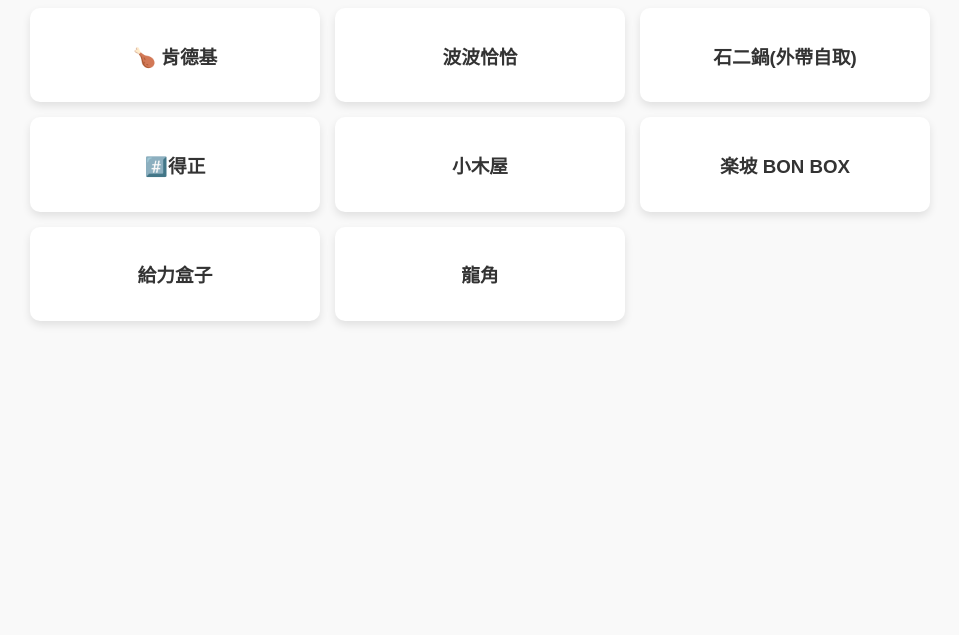
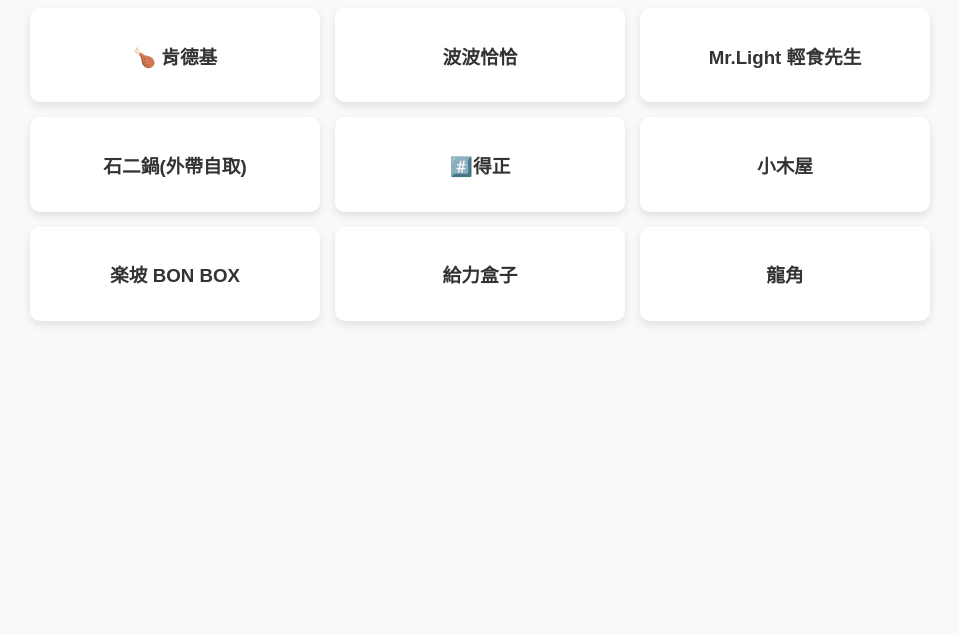
Before and after one commit to hcaJL/order-test, a plain HTML site: page index.html in a window 1280 px wide. Shown: the part 165-800 px from the top of the page, without its empty margins (160-1119 px from the left). Drawn offline with Linux system fonts and the light colour scheme.

Commit message:
加光先生

```diff
--- a/index.html
+++ b/index.html
@@ -93,7 +93,7 @@
         const restaurants = [
             { "id": 1, "name": "🍗 肯德基", "url": "https://www.kfcclub.com.tw/" },
             { "id": 2, "name": "波波恰恰", "url": "https://imenu.com.tw/BoBoChaCha/BBCC/menu" },
-
+            { "id": 3, "name": "Mr.Light 輕食先生", "url": "https://imenu.com.tw/MrLight/MrLightChingShih/menu" },
             { "id": 4, "name": "石二鍋(外帶自取)", "url": "https://www.12hotpot.com.tw/takeout.php" },
             { "id": 5, "name": "#️⃣得正", "url": "https://dejeng-lm.nidin.shop/" },
             { "id": 6, "name": "小木屋", "url": "https://shinemood-lm.nidin.shop/" },
```
